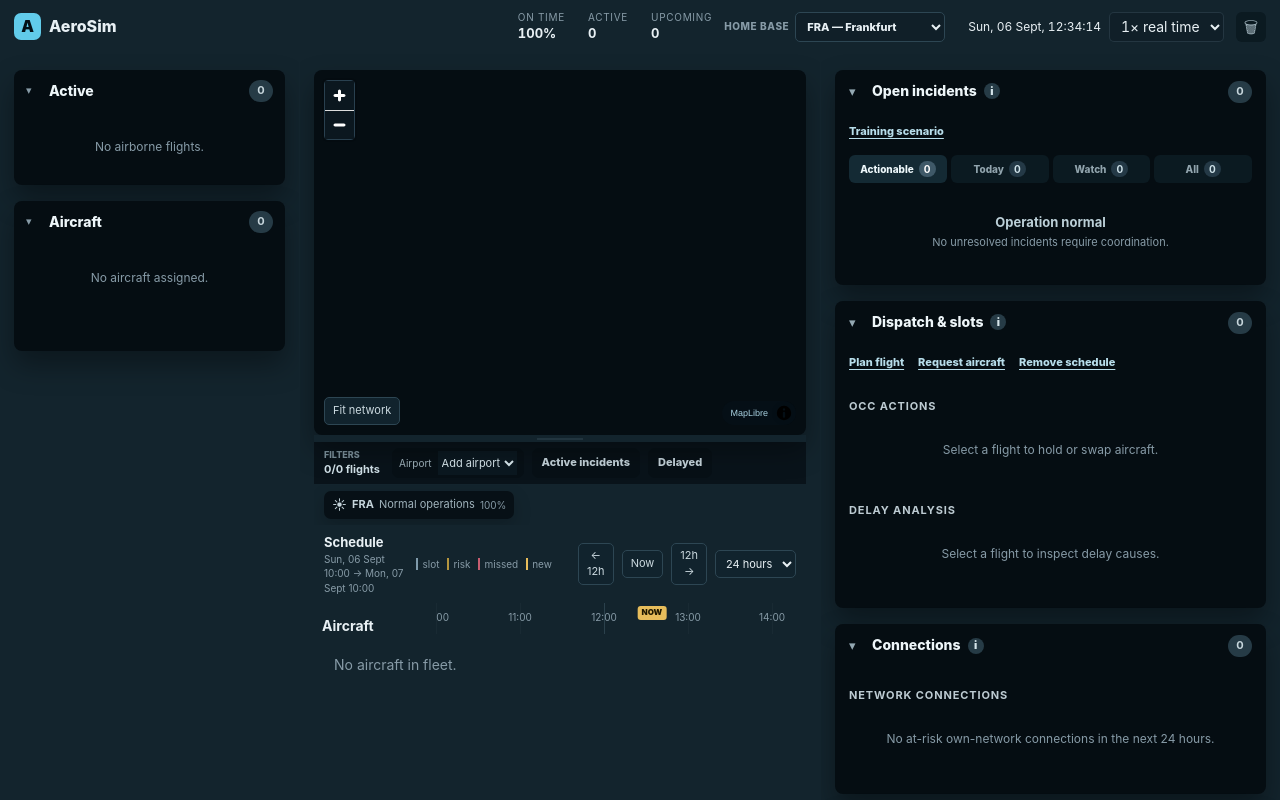
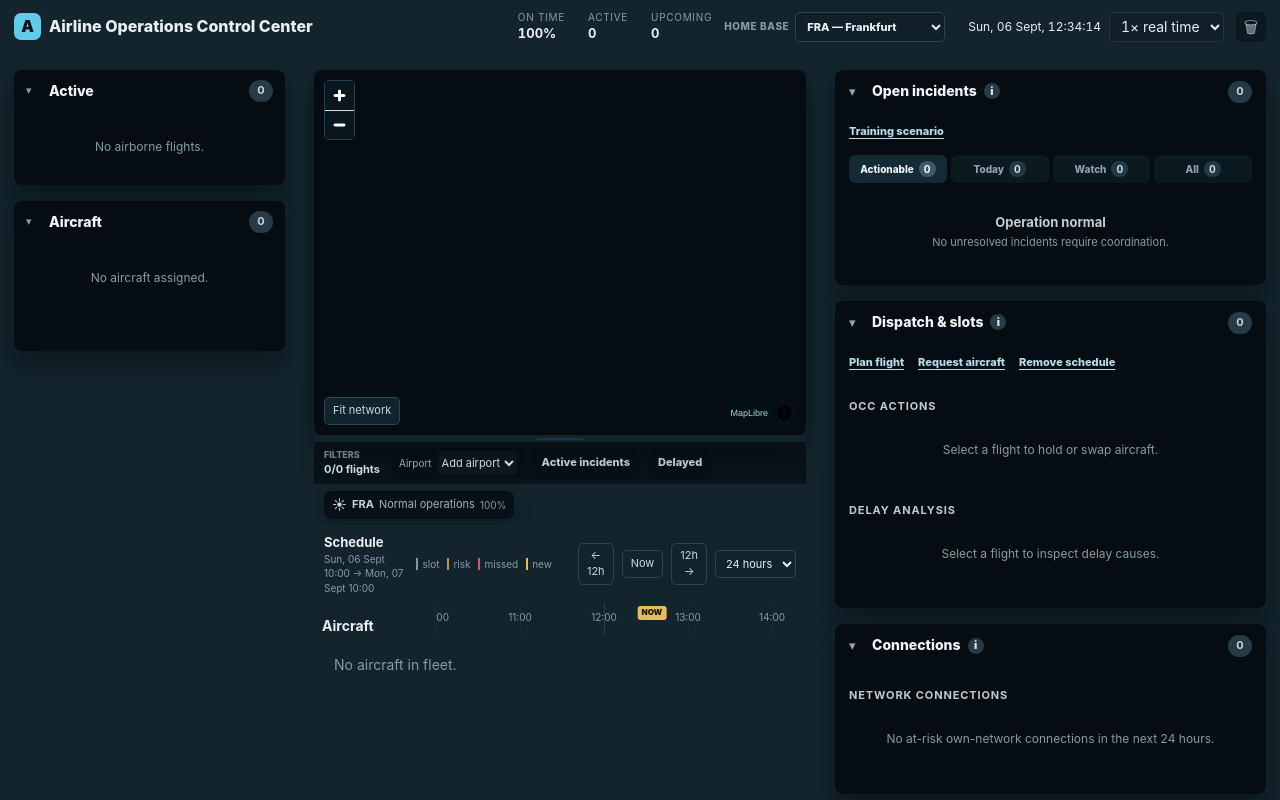
Before and after one commit to airlinecontrol/airlinecontrol.github.io, a plain HTML site: page index.html in a window 1280 px wide. Drawn offline with nearby package versions, Linux system fonts and the light colour scheme; no server answers.

Commit message:
Update index.html

```diff
--- a/index.html
+++ b/index.html
@@ -3,14 +3,14 @@
 <head>
   <meta charset="utf-8" />
   <meta name="viewport" content="width=device-width,initial-scale=1" />
-  <title>Airline Operations Control Center Simulator</title>
+  <title>Airline Operations Control Center</title>
   <link rel="stylesheet" href="https://unpkg.com/maplibre-gl@5/dist/maplibre-gl.css" />
   <link rel="stylesheet" href="aerosim-next.css?v=1.8.19" />
 </head>
 <body>
 <div id="app">
   <header class="topbar">
-    <div class="brand"><span class="brand-mark">A</span><span>AeroSim</span></div>
+    <div class="brand"><span class="brand-mark">A</span><span>Airline Operations Control Center</span></div>
     <div class="topbar-spacer"></div>
     <div class="top-stat"><span>On time</span><b id="headerOnTime">—</b></div>
     <div class="top-stat"><span>Active</span><b id="headerActive">0</b></div>
```
